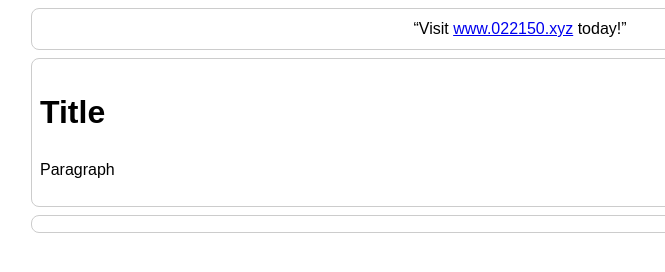
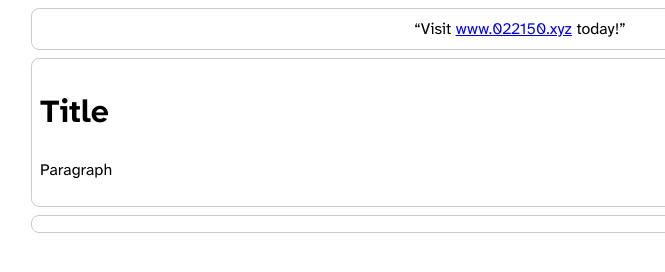
Before and after one commit to Artzert2215/www.022150.xyz, a plain HTML site: page index.html in a window 1280 px wide. Shown: the full height of the page, 120-785 px from the left. Drawn offline with Linux system fonts and the light colour scheme; the site is published under a folder, as on GitHub Pages, so addresses that start at the root find nothing.

Commit message:
fix relative fonts

```diff
--- a/fonts/fonts.css
+++ b/fonts/fonts.css
@@ -1,6 +1,6 @@
 @font-face {
   font-family: 'Atkinson Hyperlegible Next';
-  src: url('/fonts/AtkinsonHyperlegibleNext-VariableFont_wght.woff2') format('woff2');
+  src: url('./AtkinsonHyperlegibleNext-VariableFont_wght.woff2') format('woff2');
   font-weight: 100 900;
   font-style: normal;
   font-display: swap;
@@ -8,7 +8,7 @@
 
 @font-face {
   font-family: 'Atkinson Hyperlegible Next';
-  src: url('/fonts/AtkinsonHyperlegibleNext-Italic-VariableFont_wght.woff2') format('woff2');
+  src: url('./AtkinsonHyperlegibleNext-Italic-VariableFont_wght.woff2') format('woff2');
   font-weight: 100 900;
   font-style: italic;
   font-display: swap;
@@ -16,7 +16,7 @@
 
 @font-face {
   font-family: 'Atkinson Hyperlegible Mono';
-  src: url('/fonts/AtkinsonHyperlegibleMono-VariableFont_wght.woff2') format('woff2');
+  src: url('./AtkinsonHyperlegibleMono-VariableFont_wght.woff2') format('woff2');
   font-weight: 100 900;
   font-style: normal;
   font-display: swap;
@@ -24,7 +24,7 @@
 
 @font-face {
   font-family: 'Atkinson Hyperlegible Mono';
-  src: url('/fonts/AtkinsonHyperlegibleMono-Italic-VariableFont_wght.woff2') format('woff2');
+  src: url('./AtkinsonHyperlegibleMono-Italic-VariableFont_wght.woff2') format('woff2');
   font-weight: 100 900;
   font-style: italic;
   font-display: swap;
```
